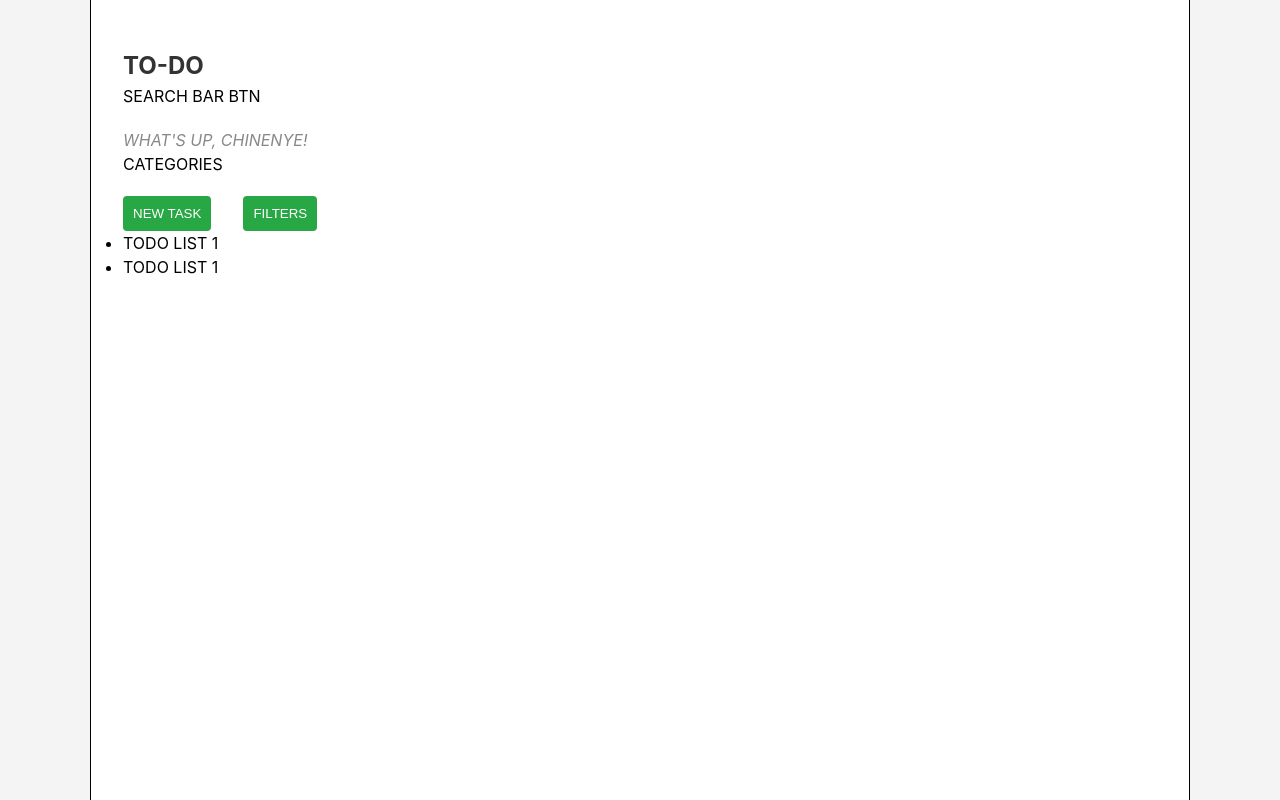
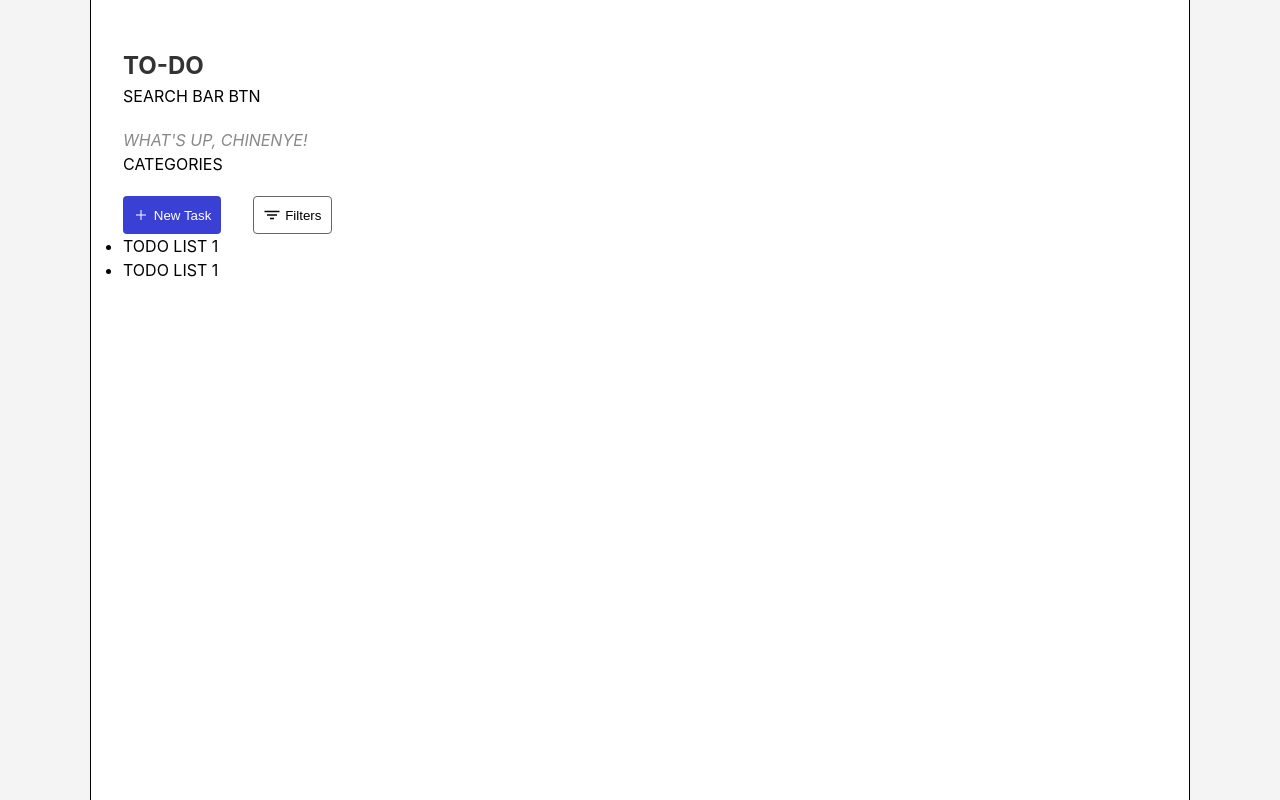
Before and after one commit to CrownedTechie/todo-list, a React (Vite) app: page / in a window 1280 px wide. Built offline with nearby package versions, Linux system fonts and the light colour scheme.

Commit message:
--style:: implement styling for the button and make the button a component

```diff
--- a/package.json
+++ b/package.json
@@ -11,7 +11,8 @@
   },
   "dependencies": {
     "react": "^18.3.1",
-    "react-dom": "^18.3.1"
+    "react-dom": "^18.3.1",
+    "react-icons": "^5.3.0"
   },
   "devDependencies": {
     "@eslint/js": "^9.11.1",
--- a/src/App.css
+++ b/src/App.css
@@ -41,12 +41,3 @@ h1 {
     /* justify-content: space-between; */
     gap: 2rem;
 }
-
-button {
-    padding: 10px;
-    background-color: #28a745;
-    color: white;
-    border: none;
-    border-radius: 4px;
-    cursor: pointer;
-}
--- a/src/App.tsx
+++ b/src/App.tsx
@@ -1,5 +1,6 @@
 import "./App.css";
-import Container from "./components/container/Container";
+import { Button, Container } from "./components";
+import { IoAddSharp, IoFilterSharp } from "react-icons/io5";
 
 function App() {
 
@@ -16,8 +17,15 @@ function App() {
 
         <section className="task-section">
           <div className="task-actions">
-            <button>NEW TASK</button>
-            <button>FILTERS</button>
+            <Button variant="filled">
+              <IoAddSharp />
+              New Task
+            </Button>
+
+            <Button variant="outline">
+              <IoFilterSharp />
+              Filters
+            </Button>
           </div>
 
 
--- /dev/null
+++ b/src/components/button/Button.tsx
@@ -0,0 +1,28 @@
+import styles from "./style.module.css";
+import { ButtonProps } from "../types";
+
+
+const Button = ({children, variant} : ButtonProps) => {
+
+    const variantClass = (() => {
+        switch(variant) {
+            case 'filled':
+                return styles.filled;
+            case 'outline':
+                return styles.outline;
+            default:
+                return styles.default
+        }
+    }) ();
+
+
+    return (
+        <button  className={`${styles.button} ${variantClass}`}>
+            <span className={styles.icon}>
+                {children}
+            </span>
+        </button>
+    );
+};
+
+export default Button;
--- /dev/null
+++ b/src/components/button/style.module.css
@@ -0,0 +1,48 @@
+.button {
+    padding: .625rem;
+    border-radius: .25rem;
+    cursor: pointer;
+    display: flex;
+    justify-items: center;
+    align-items: center;
+    font-weight: 500;
+}
+
+.filled {
+    background-color: #3B40D5;
+    color: white;
+    border: none;
+}
+
+.filled:hover {
+    background-color: #2a2fc2;
+}
+
+.outline {
+    background-color: transparent;
+    color: #000;
+    border: .09rem solid #666;
+}
+
+.outline:hover {
+    background-color: #f4f4f4;
+    border-color: #000;
+}
+
+.default {
+    background-color: transparent;
+    color: #007bff;
+    border: none;
+}
+
+.icon {
+    display: flex;
+    align-items: center;
+    justify-items: center;
+    gap: .3rem;
+}
+
+.icon svg {
+    width: 1rem;
+    height: 1rem;
+}
--- a/src/components/index.ts
+++ b/src/components/index.ts
@@ -1 +1,5 @@
-export * from "./container/Container";
+import Container from "./container/Container";
+import Button from "./button/Button";
+
+
+export { Container, Button };
--- /dev/null
+++ b/src/components/types.ts
@@ -0,0 +1,11 @@
+import { type ReactNode } from "react";
+
+
+export type ContainerProps = {
+    children: ReactNode
+};
+
+export type ButtonProps = {
+    children: ReactNode,
+    variant: 'filled' | 'outline';
+};
```
Also changed, not shown: src/components/container/Container.tsx (+2 -6 lines), 1 other file (tests, documents, lock files or other folders).
